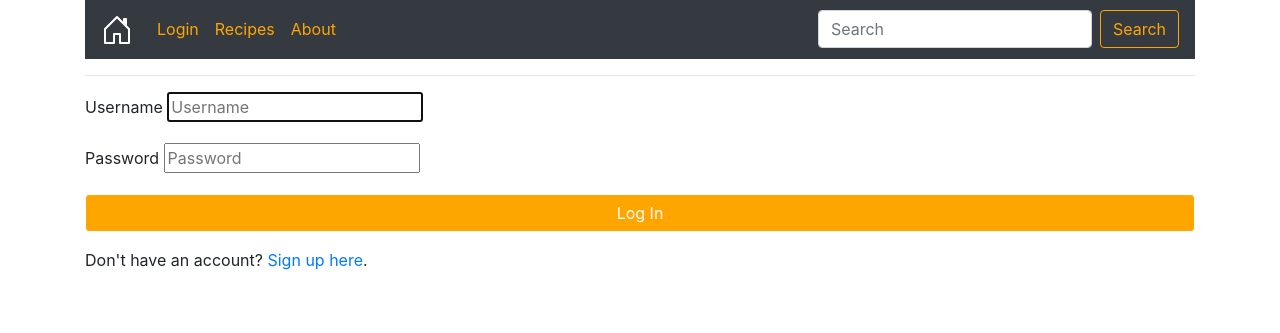
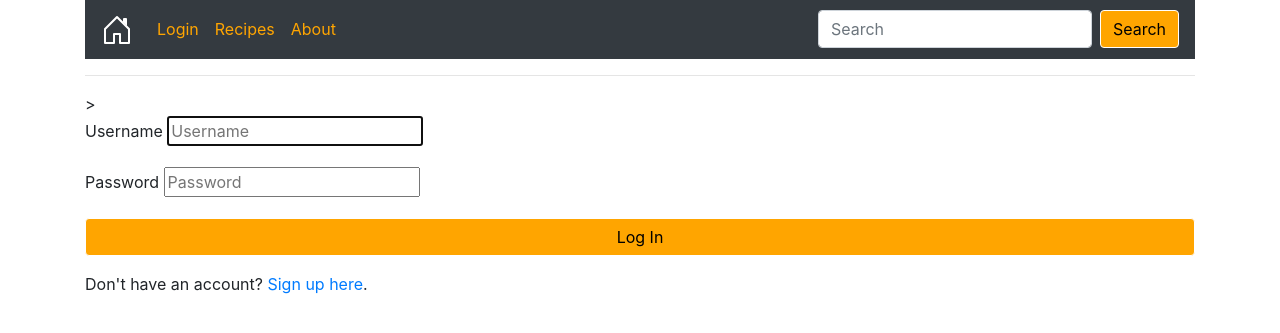
Before and after one commit to daspin15/daspin_recipedb, a Flask app: page /login in a window 1280 px wide. Shown: the top 333 px of the page. Run offline with Flask 2, Linux system fonts and the light colour scheme; some libraries are stand-ins or nearby versions.

Commit message:
404Update-UpdatedStyleSheet

```diff
--- a/app.py
+++ b/app.py
@@ -76,6 +76,11 @@ class User:
     def check_password(password_hash, password):
         return check_password_hash(password_hash, password)
 '''
+
+
+@app.errorhandler(404)
+def not_found(e):
+    return render_template('error-page.html'), 404
 
 ### custom wrap to determine role access  ###
 def roles_required(*role_names):
--- a/static/css/stylesheet.css
+++ b/static/css/stylesheet.css
@@ -8,38 +8,39 @@ label.print{
 }
 
 .btn-outline-success{
-  color: orange;
-  border-color: orange;
+  color: black;
+  background-color: orange;
+  border-color:white;
 
 }
 
 .btn-outline-success:hover, .btn-outline-success:focus, .btn-outline-success:active, .btn-outline-success.active, .open>.dropdown-toggle.btn-primary {
-  color:white;
+  color:black;
   background-color: orange;
-  border-color:white;
+  border-color:black;
 }
 
 .btn-outline-success:not(:disabled):not(:disabled):active{
-  color: white;
+  color: black;
   background-color: orange;
   border-color: white;
 }
 
 .btn-primary{
-  color:white;
+  color: black;
   background-color: orange;
   border-color: white;
 
 }
 
 .btn-primary:hover, .btn-primary:focus, .btn-primary:active, .btn-primary.active, .open>.dropdown-toggle.btn-primary {
-  color: white;
+  color: black;
   background-color: orange;
-  border-color: white;
+  border-color: black;
 }
 
 .btn-primary:not(:disabled):not(:disabled):active{
-    color: white;
+    color: black;
     background-color: orange;
     border-color: white;
 }
--- a/templates/base.html
+++ b/templates/base.html
@@ -5,9 +5,18 @@
   <meta charset="UTF-8">
   <meta name="viewport" content="width=device-width, initial-scale=1.0">
   <title>{% block title %} {% endblock%}</title>
-  <link rel="stylesheet" href="https://stackpath.bootstrapcdn.com/bootstrap/4.4.1/css/bootstrap.min.css"
-    integrity="sha384-Vkoo8x4CGsO3+Hhxv8T/Q5PaXtkKtu6ug5TOeNV6gBiFeWPGFN9MuhOf23Q9Ifjh" crossorigin="anonymous">
-  <link rel="stylesheet" type="text/css" href="{{ url_for('static', filename='css/stylesheet.css') }}">
+  {% block pageDescription %} {% endblock %}
+  <link
+    rel="stylesheet"
+    href="https://stackpath.bootstrapcdn.com/bootstrap/4.4.1/css/bootstrap.min.css"
+    integrity="sha384-Vkoo8x4CGsO3+Hhxv8T/Q5PaXtkKtu6ug5TOeNV6gBiFeWPGFN9MuhOf23Q9Ifjh"
+    crossorigin="anonymous"
+  />
+  <link
+    rel="stylesheet"
+    type="text/css"
+    href="{{ url_for('static', filename='css/stylesheet.css') }}"
+    />
 
 </head>
 
--- a/templates/login.html
+++ b/templates/login.html
@@ -1,10 +1,12 @@
 
-{% extends 'base.html' %}
+{% extends 'base.html' %} {% block title %} Snackr Account Login {% endblock %}
 
-{% block title %} Snackr Account Login {% endblock %}
-
-
-{% block body %}
+{% block body %} {% block pageDescription %}
+<meta
+name="description"
+content="Login to the Snackr Web Application"
+/>
+{% endblock %}>
 
 <form method=POST action="{{ url_for('login') }}">
 <p>
--- a/templates/user-admin.html
+++ b/templates/user-admin.html
@@ -1,6 +1,6 @@
 {% extends 'base.html' %}
 
-{% block title %} User Administration {% endblock %}
+{% block title %} Snackr User Administration {% endblock %}
 
 
 {% block body %}
```
Also changed, not shown: templates/error-page.html (added, +14 -0 lines), templates/index.html (+6 -3 lines).
